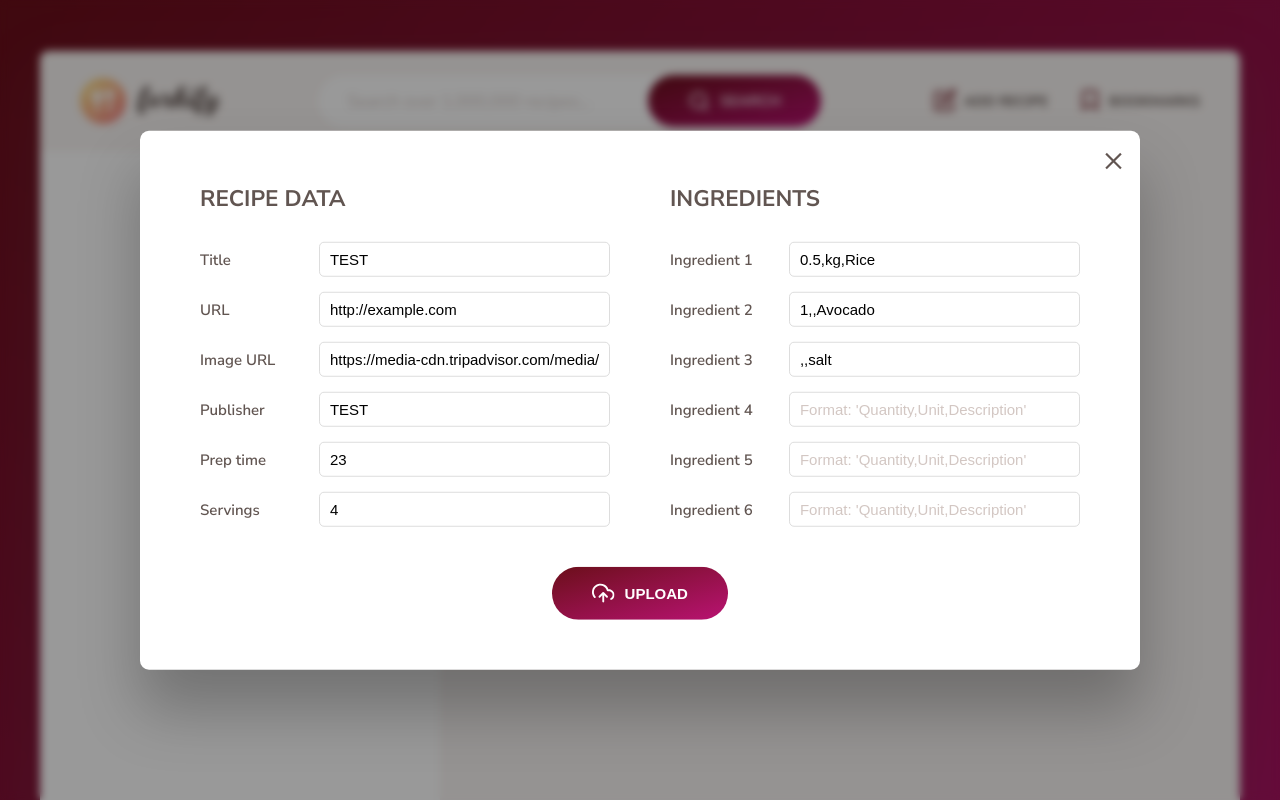
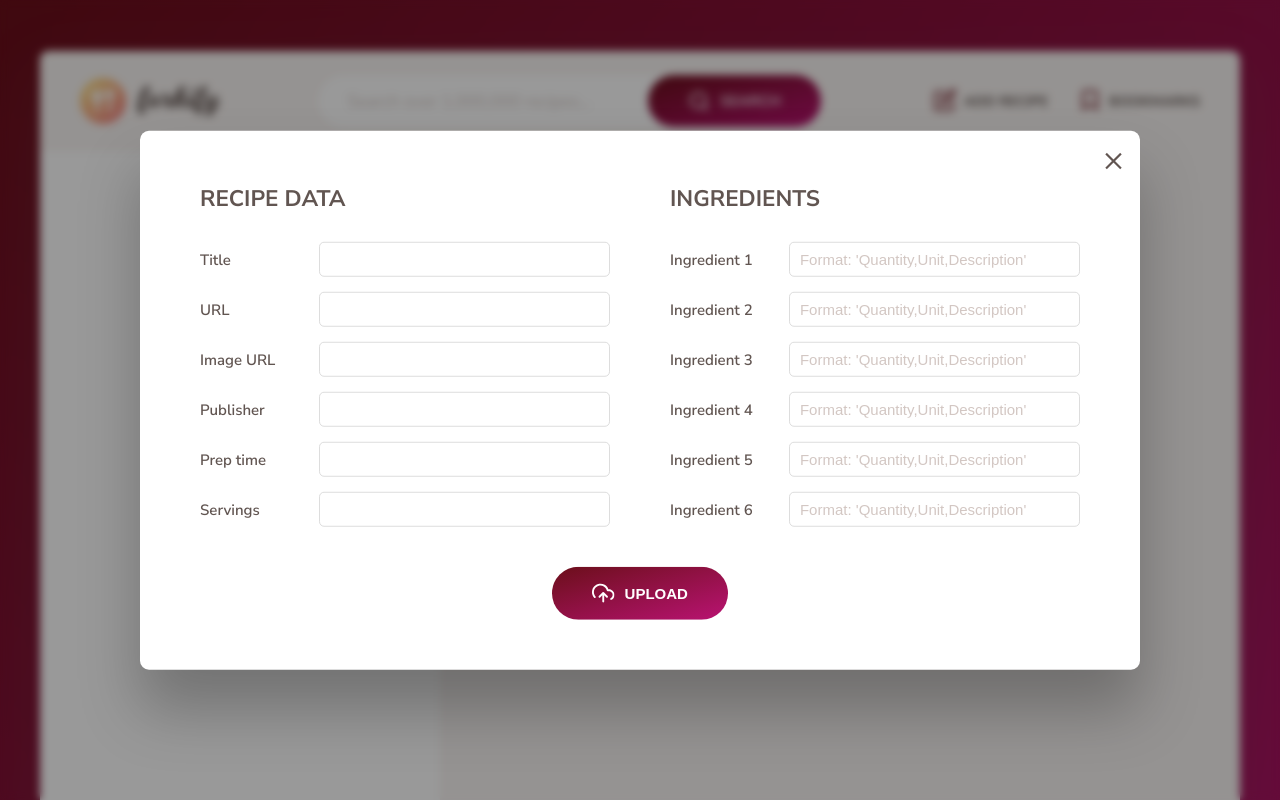
Before and after one commit to petrfaitl/forkify, a website built with Parcel: page index.html in a window 1280 px wide. Both pictures are taken after a click on the button "ADD RECIPE". Shown: the top 800 px of the page. Built offline with nearby package versions, Linux system fonts and the light colour scheme.

Commit message:
Empty Add Recipe form

```diff
--- a/index.html
+++ b/index.html
@@ -269,25 +269,25 @@
     <div class='upload__column'>
       <h3 class='upload__heading'>Recipe data</h3>
       <label>Title</label>
-      <input value='TEST' required name='title' type='text' />
+      <input value='' required name='title' type='text' />
       <label>URL</label>
-      <input value='http://example.com' required name='sourceUrl' type='text' />
+      <input value='' required name='sourceUrl' type='text' />
       <label>Image URL</label>
-      <input value='https://media-cdn.tripadvisor.com/media/photo-s/17/f4/cf/14/a-bit-of-what-we-are.jpg' required
+      <input value='' required
              name='image' type='text' />
       <label>Publisher</label>
-      <input value='TEST' required name='publisher' type='text' />
+      <input value='' required name='publisher' type='text' />
       <label>Prep time</label>
-      <input value='23' required name='cookingTime' type='number' />
+      <input value='' required name='cookingTime' type='number' />
       <label>Servings</label>
-      <input value='4' required name='servings' type='number' />
+      <input value='' required name='servings' type='number' />
     </div>
 
     <div class='upload__column'>
       <h3 class='upload__heading'>Ingredients</h3>
       <label>Ingredient 1</label>
       <input
-        value='0.5,kg,Rice'
+        value=''
         type='text'
         required
         name='ingredient-1'
@@ -295,14 +295,14 @@
       />
       <label>Ingredient 2</label>
       <input
-        value='1,,Avocado'
+        value=''
         type='text'
         name='ingredient-2'
         placeholder="Format: 'Quantity,Unit,Description'"
       />
       <label>Ingredient 3</label>
       <input
-        value=',,salt'
+        value=''
         type='text'
         name='ingredient-3'
         placeholder="Format: 'Quantity,Unit,Description'"
```
